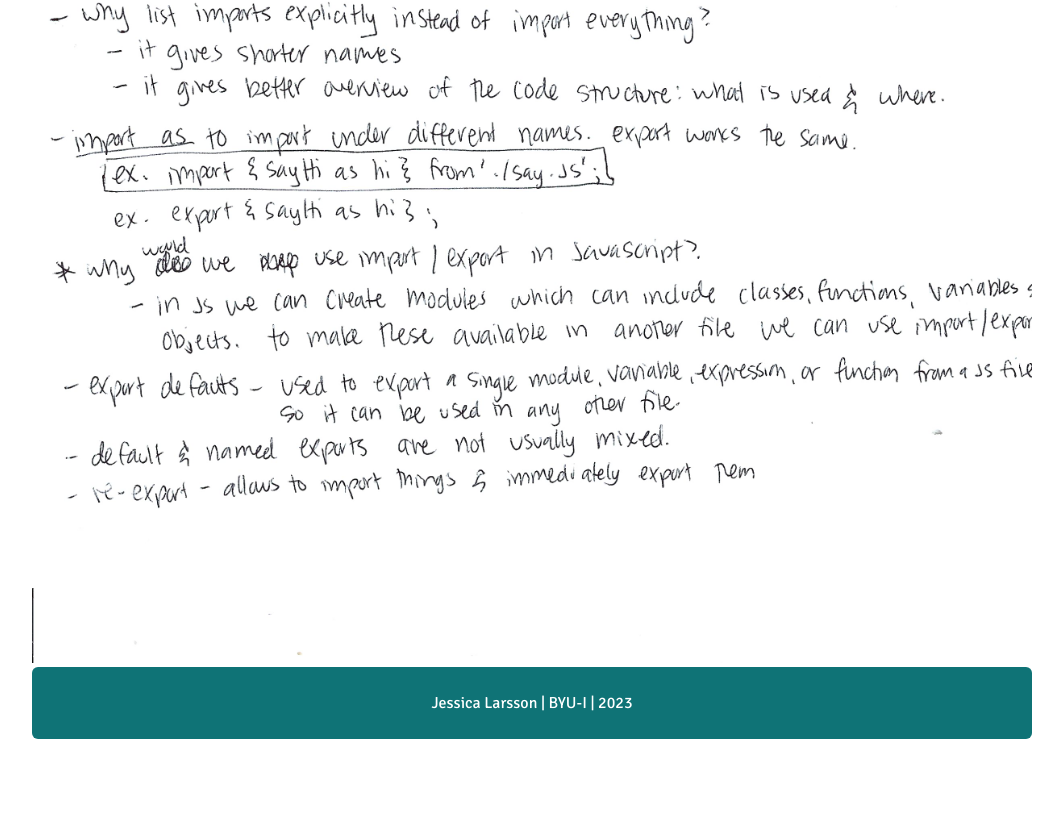
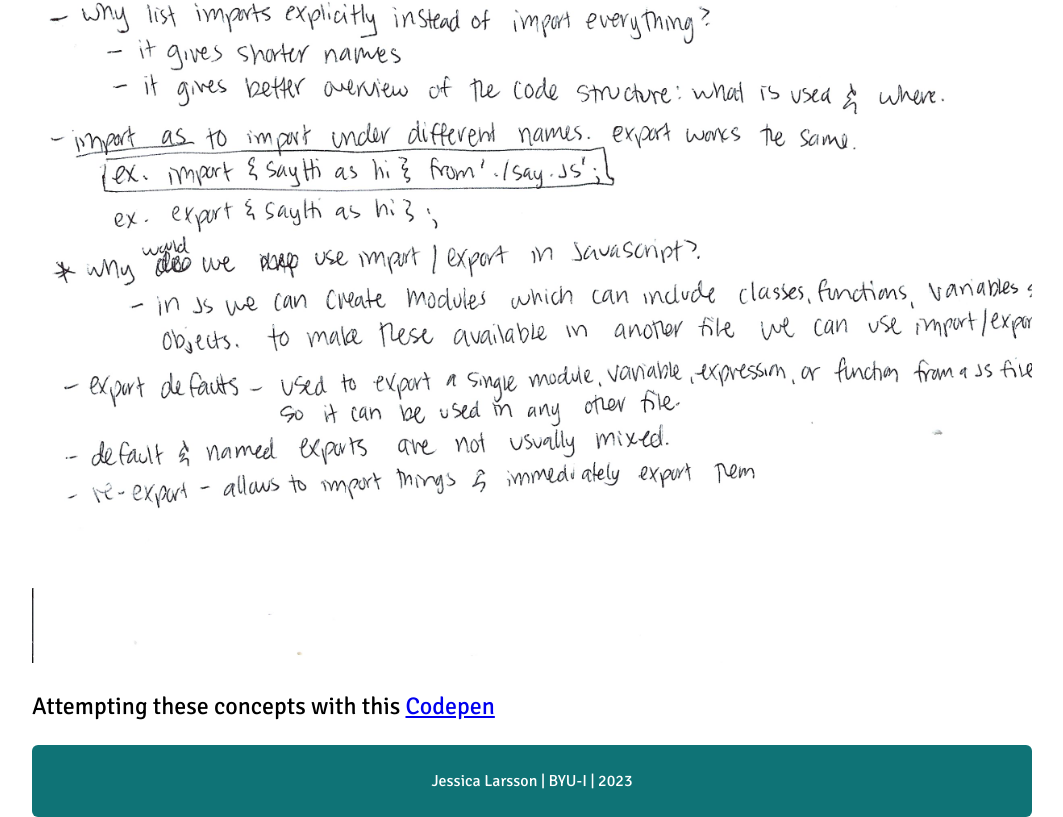
Before and after one commit to jessicalrssn/WDD330, a plain HTML site: page week2/week2.html in a window 1280 px wide. Shown: the part 5236-6053 px from the top of the page, without its empty margins (108-1171 px from the left). Before the commit the page ends 5975 px from the top, so only its background shows below. Drawn offline with Linux system fonts and the light colour scheme.

Commit message:
link to codepen

```diff
--- a/week2/week2.html
+++ b/week2/week2.html
@@ -26,6 +26,7 @@
     <img class="notepic" src="images/class2.jpg" alt="week 2 basic class syntax 2">
     <img class="notepic" src="images/this.jpg" alt="week 2 object methods, this">
     <img class="notepic" src="images/import-export.jpg" alt="week 2 import/export">
+    <p class="activityLink">Attempting these concepts with this <a href= "https://codepen.io/jessicalrssn/pen/xxJgELR">Codepen</a></p>
 
 </main>
 
```
